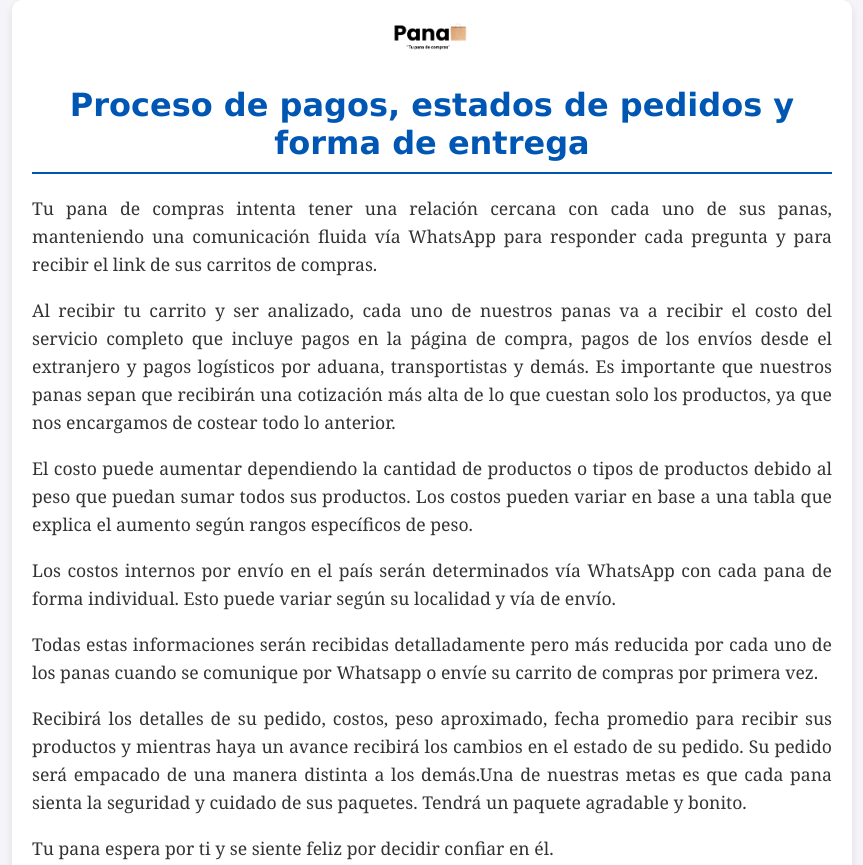
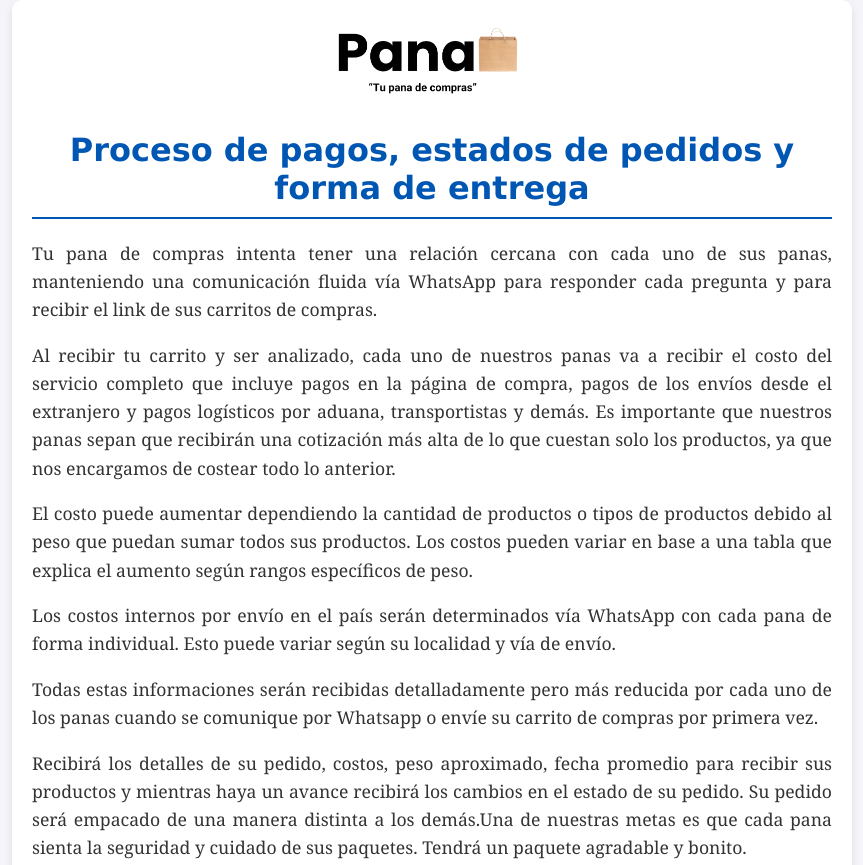
Before and after one commit to Tupanadecompras/Tupana.github.io, a plain HTML site: page index.html in a window 1280 px wide. Shown: the top 865 px of the page, without its empty margins (208-1071 px from the left). Drawn offline with Linux system fonts and the light colour scheme.

Commit message:
Update index.html

```diff
--- a/index.html
+++ b/index.html
@@ -30,7 +30,7 @@
 
         /* Estilo del logo */
         .logo {
-            width: 80px; /* Ajusta el tamaño del logo */
+            width: 200px; /* Ajusta el tamaño del logo */
             height: auto;
             margin-bottom: 10px; /* Espacio entre el logo y el título */
         }
```
